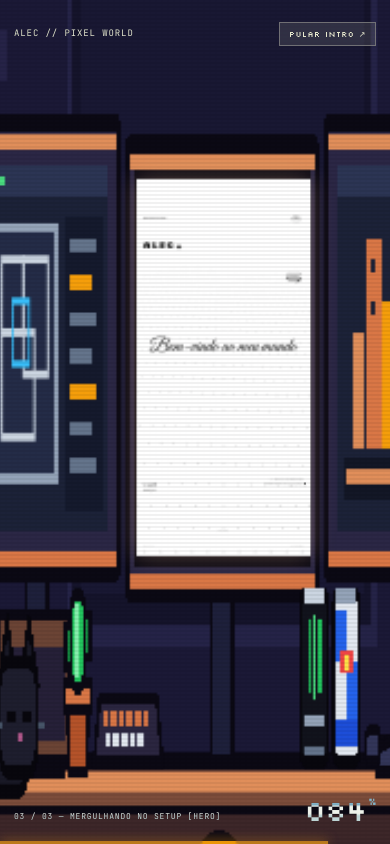
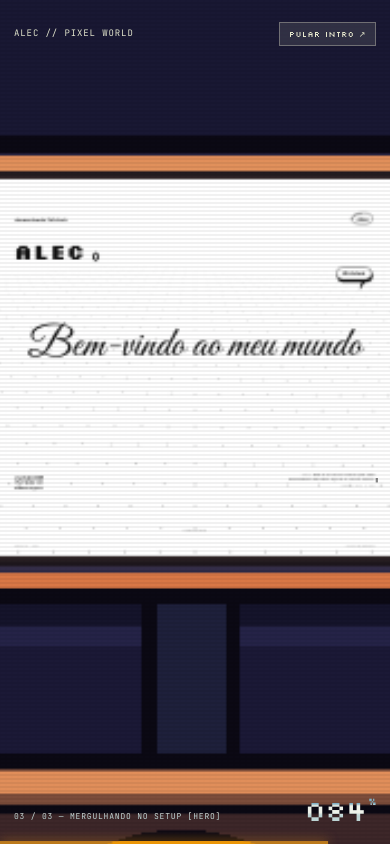
Before and after one commit to exdrama23/interactive-portfolio, a React (Vite) app: page / in a window 390 px wide. Built offline with nearby package versions, Linux system fonts and the light colour scheme; a web font is replaced by a local one.

Commit message:
fix(intro): manter proporção da arte do quarto em telas em pé
- arte 16:9 recortada nas laterais no retrato (sem esticar monitores/cadeira)
- câmera centraliza no monitor central no retrato e hero DOM se estreita via --pw-hero-w
- desktop inalterado

```diff
--- a/src/components/ui/introducao/camera.ts
+++ b/src/components/ui/introducao/camera.ts
@@ -71,9 +71,14 @@ export type PwCamera = {
  * - Stage 1 [0.00 .. 0.24]: Starry night & Pixel Moon
  * - Stage 2 [0.24 .. 0.66]: Smooth pan down through bedroom window into the cozy room
  * - Stage 3 [0.66 .. 1.00]: Push in past the programmer's chair into the center monitor (scale = 5.0)
+ *
+ * `portrait` liga o enquadramento de tela em pé: a arte do quarto é recortada
+ * (não esticada) e o monitor central fica no centro do viewport, então a
+ * câmera centraliza em 50cqw em vez de 62cqw.
  */
-export function pwCamera(t: number): PwCamera {
+export function pwCamera(t: number, portrait = false): PwCamera {
   const k = pwClamp01(t)
+  const endCx = portrait ? 50 : MON_CX
   let cx = 50
   let cy = 42
   let scale = 1.06
@@ -89,7 +94,7 @@ export function pwCamera(t: number): PwCamera {
     chairDrop = 0
   } else if (k < 0.66) {
     const u = pwEaseInOutCubic((k - 0.24) / 0.42)
-    cx = pwLerp(50, 53, u)
+    cx = pwLerp(50, portrait ? 50 : 53, u)
     cy = pwLerp(48, 146, u)
     scale = pwLerp(1.02, 1.28, u)
     winFade = pwClamp01(1 - (u - 0.38) / 0.45)
@@ -98,7 +103,7 @@ export function pwCamera(t: number): PwCamera {
     const u = (k - 0.66) / 0.34
     const posEase = pwEaseInOutCubic(u)
     const zoomEase = Math.pow(pwClamp01(u), 2.3)
-    cx = pwLerp(53, MON_CX, posEase)
+    cx = pwLerp(portrait ? 50 : 53, endCx, posEase)
     cy = pwLerp(146, MON_CY, posEase)
     scale = pwLerp(1.28, FINAL_SCALE, zoomEase)
     winFade = 0
--- a/src/components/ui/introducao/pixel-world-preloader.tsx
+++ b/src/components/ui/introducao/pixel-world-preloader.tsx
@@ -169,11 +169,18 @@ export default function PixelWorldPreloader({
   const progressRef = React.useRef(progress)
   progressRef.current = progress
 
+  // Em telas em pé a arte do quarto mantém a proporção 16:9 (ver preloader.css)
+  // e o monitor central fica no centro do viewport: a câmera acompanha isso.
+  const portraitRef = React.useRef(false)
+  // Evita reflow do hero a cada frame: só atualiza em passos de 0.5%.
+  const lastHeroWRef = React.useRef(-1)
+
   // Apply camera CSS custom properties directly on rootRef (0 React re-renders per frame)
   const applyCameraVars = React.useCallback((normT: number) => {
     const el = rootRef.current
     if (!el) return
-    const cam = pwCamera(normT)
+    const portrait = portraitRef.current
+    const cam = pwCamera(normT, portrait)
     const pamp = pwClamp01(1 - (normT - 0.65) / 0.3)
     const crtOp = pwClamp01(1 - (normT - 0.8) / 0.2)
     el.style.setProperty("--pw-tx", cam.tx.toFixed(4))
@@ -183,6 +190,30 @@ export default function PixelWorldPreloader({
     el.style.setProperty("--pw-chair-drop", cam.chairDrop.toFixed(2))
     el.style.setProperty("--pw-pamp", pamp.toFixed(3))
     el.style.setProperty("--pw-crt-op", crtOp.toFixed(3))
+    if (portrait) {
+      // A caixa do hero é DOM: em vez de esticar, ela se estreita até o
+      // tamanho que, sob a escala atual da câmera, ocupa a largura do
+      // viewport. No fim (scale 5) ela coincide com a tela em pé.
+      const ratio = (2.8125 * window.innerWidth) / (window.innerHeight * cam.scale)
+      const pctW = Math.min(1, ratio) * 100
+      if (normT >= 1 || Math.abs(pctW - lastHeroWRef.current) >= 0.5) {
+        lastHeroWRef.current = pctW
+        el.style.setProperty("--pw-hero-w", pctW.toFixed(2) + "%")
+      }
+    } else {
+      lastHeroWRef.current = -1
+      el.style.removeProperty("--pw-hero-w")
+    }
+  }, [])
+
+  React.useEffect(() => {
+    const mq = window.matchMedia("(max-aspect-ratio: 1/1)")
+    const sync = () => {
+      portraitRef.current = mq.matches
+    }
+    sync()
+    mq.addEventListener("change", sync)
+    return () => mq.removeEventListener("change", sync)
   }, [])
 
   React.useEffect(() => {
--- a/src/components/ui/introducao/preloader.css
+++ b/src/components/ui/introducao/preloader.css
@@ -440,6 +440,38 @@
 }
 
 /* --------------------------------------------------------------------------
+   Telas em pé (retrato).
+   A arte do quarto é 16:9. Em vez de esticá-la na vertical (o que deformava
+   monitores e cadeira), ela é desenhada na proporção correta e o excesso é
+   recortado nas laterais, mantendo o monitor central no centro da tela.
+   O hero dentro do monitor continua sendo uma caixa DOM: ela se estreita
+   conforme a câmera aproxima, até coincidir com a proporção do viewport no
+   hold final — assim o cruzamento para a home continua alinhado.
+   -------------------------------------------------------------------------- */
+@media (max-aspect-ratio: 1/1) {
+  .pw-room-wrap > .pw-pixel-svg,
+  .pw-fg-chair-layer > .pw-pixel-svg,
+  .pw-exterior-mask > .pw-pixel-svg {
+    position: absolute;
+    top: 0;
+    left: calc(50% - 110.22cqh);
+    width: 177.78cqh; /* 16:9, limitado pela altura do gate */
+    height: 100%;
+  }
+  /* A abertura do monitor central na arte, já recortada e centralizada. */
+  .pw-monitor-screen {
+    left: calc(50% - 17.78cqh);
+    width: 35.56cqh;
+  }
+  /* Largura definida pelo motor (--pw-hero-w): 100% no início da aproximação
+     e a proporção do viewport no hold. */
+  .pw-hero {
+    width: var(--pw-hero-w, 100%);
+    margin-inline: auto;
+  }
+}
+
+/* --------------------------------------------------------------------------
    HUD em telas pequenas.
    Em retrato o rodapé tem pouco espaço: o rótulo da etapa quebra em duas
    linhas à esquerda e o percentual fica isolado à direita, sem se encostar.
```
